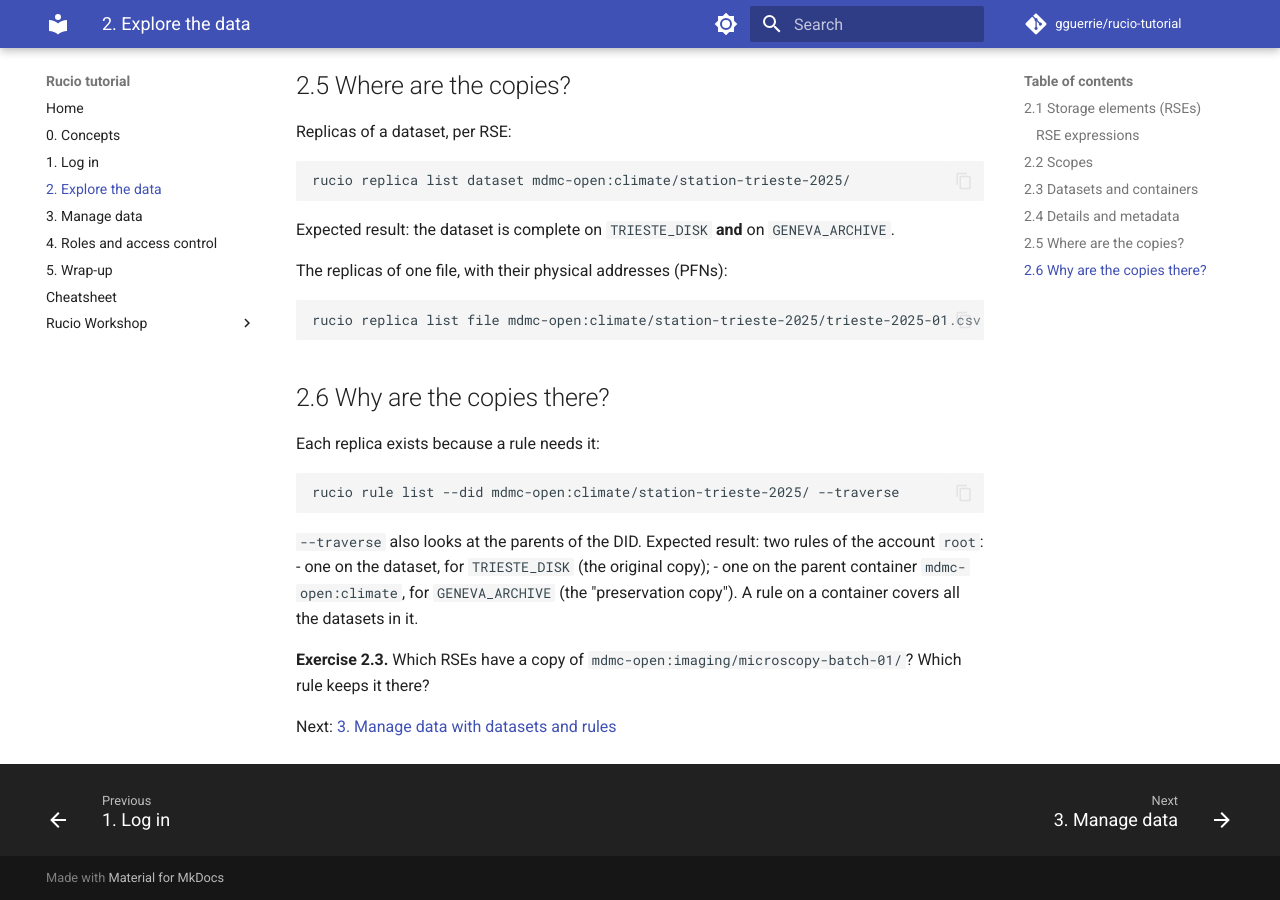
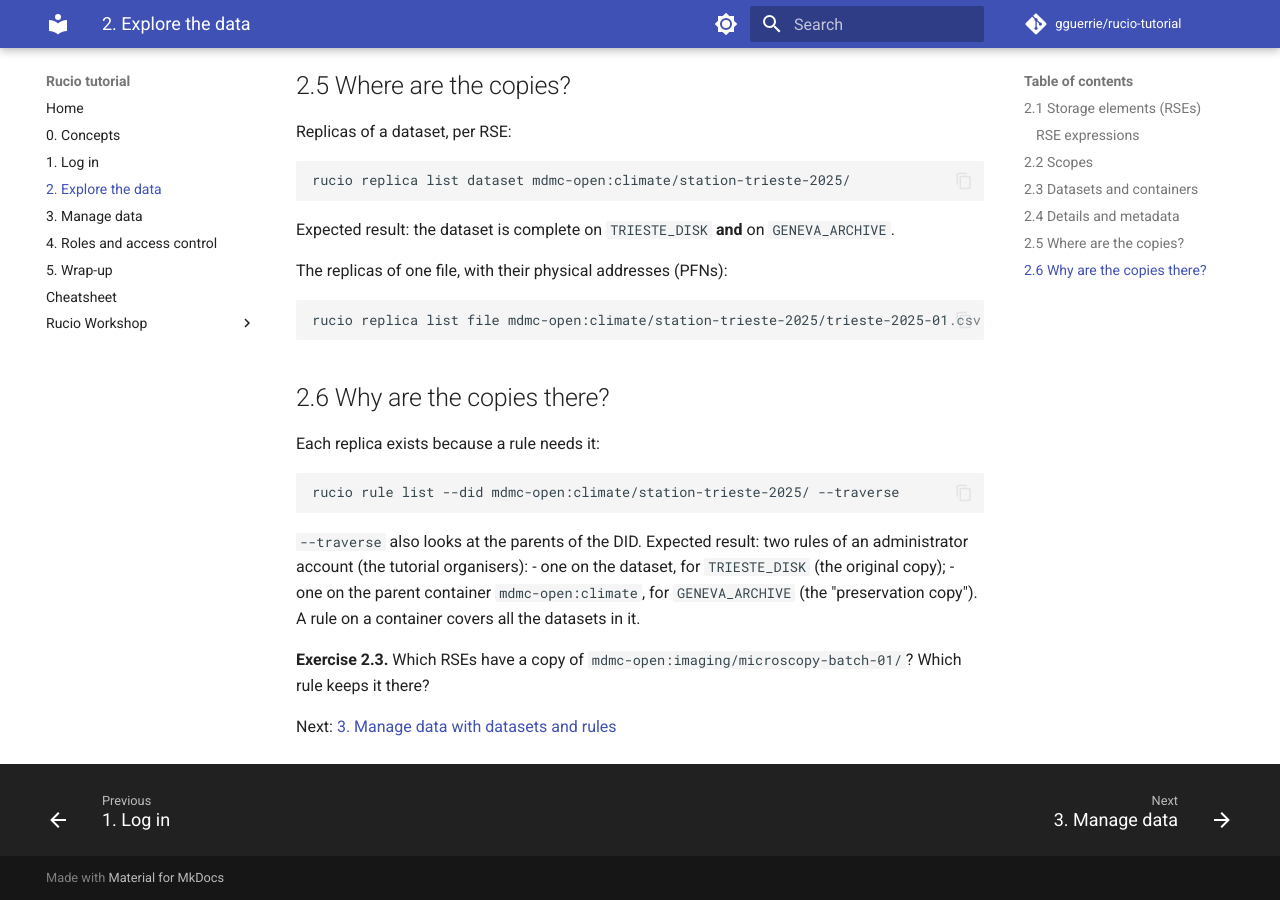
Before and after one commit to Soap2G/rucio-tutorial, an MkDocs documentation site: the page built from docs/02-explore.md, in a window 1280 px wide and 900 px high, scrolled down 1957 px. Built offline with MkDocs 1.6.1 and Material for MkDocs 9.7.7, drawn with Linux system fonts in a browser that asks for light colours.

Commit message:
Do not assume that root owns the admin rules
Step 3 and 4 rules belong to the admin account that runs them. Step 1
gives that account unlimited quota too, and the checks and chapter 2.6
no longer expect root.

````diff
--- a/docs/02-explore.md
+++ b/docs/02-explore.md
@@ -108,7 +108,7 @@ rucio rule list --did mdmc-open:climate/station-trieste-2025/ --traverse
 ```
 
 `--traverse` also looks at the parents of the DID.
-Expected result: two rules of the account `root`:
+Expected result: two rules of an administrator account (the tutorial organisers):
 - one on the dataset, for `TRIESTE_DISK` (the original copy);
 - one on the parent container `mdmc-open:climate`, for `GENEVA_ARCHIVE` (the "preservation copy"). A rule on a container covers all the datasets in it.
 
````
Also changed, not shown: admin/README.md (+3 -3 lines), 4 other files.
